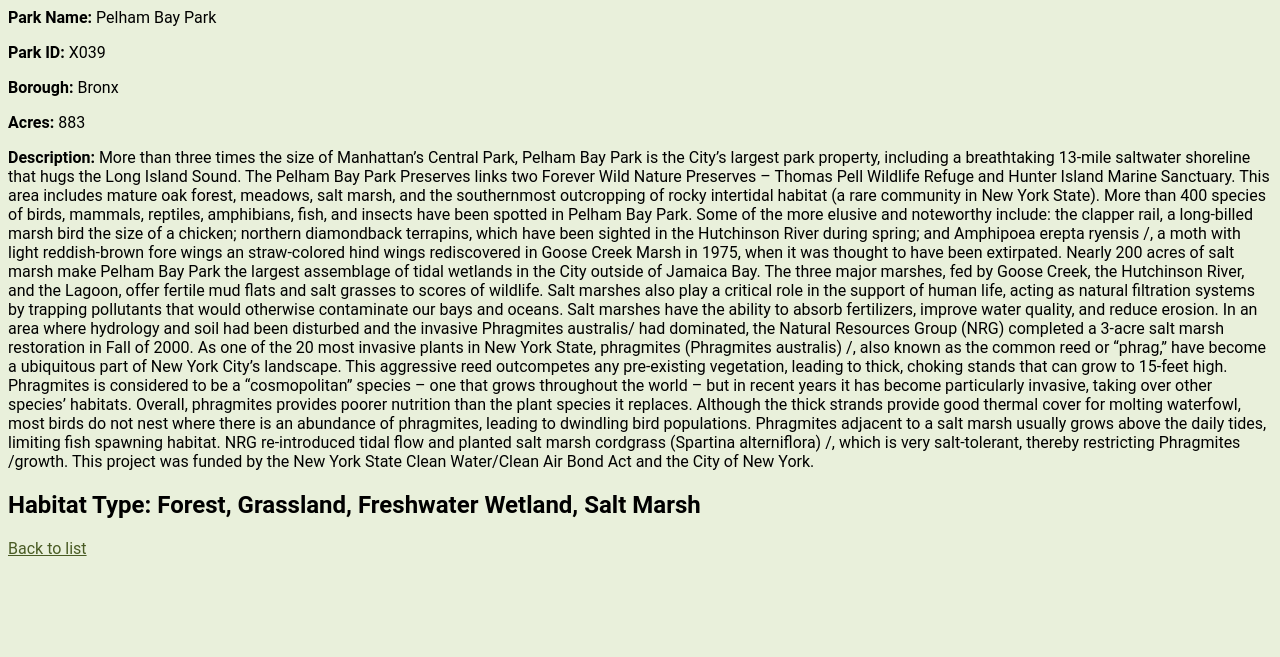
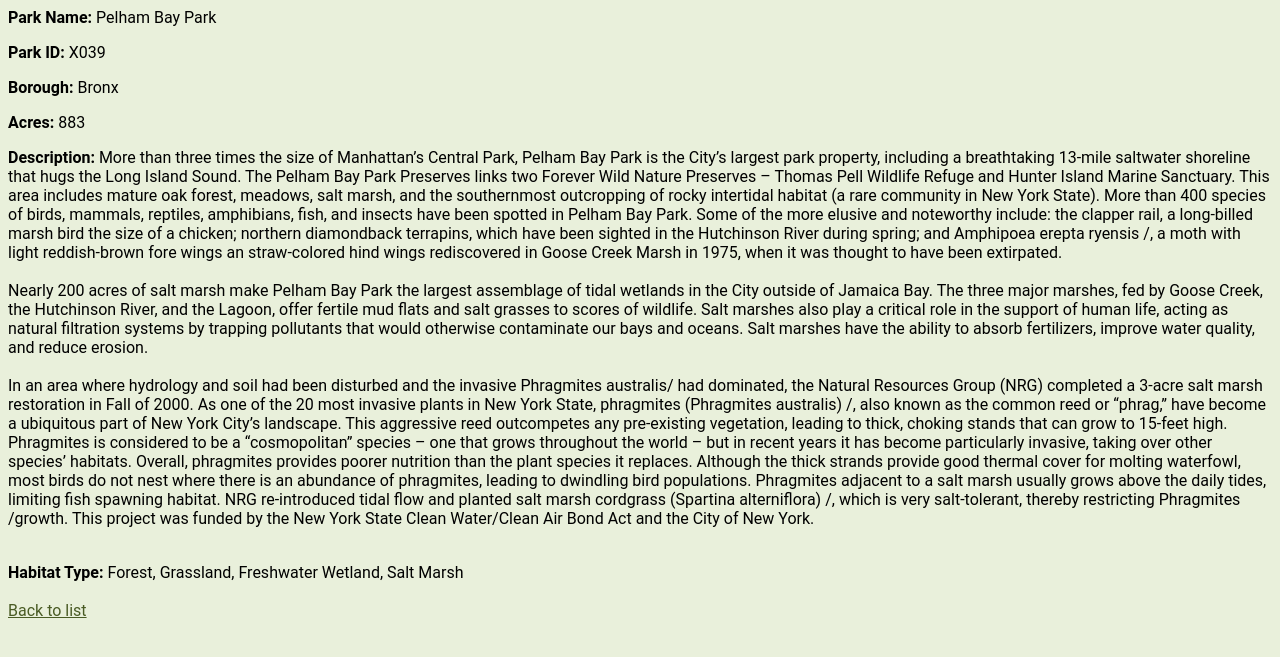
Before and after one commit to annabellamelvin/annabellamelvin.github.io, a Jekyll site: the page Nature_Preserves/parks/X039_883.html, which Jekyll copies as it is, in a window 1280 px wide. Shown: the top 657 px of the page. Built offline with Jekyll 4.4.1, drawn with Linux system fonts in a browser that asks for light colours; part of the change alters nothing that is shown.

```diff
--- a/Nature_Preserves/parks/X039_883.html
+++ b/Nature_Preserves/parks/X039_883.html
@@ -24,16 +24,14 @@
          marsh bird the size of a chicken; northern diamondback terrapins, which have been
          sighted in the Hutchinson River during spring; and Amphipoea erepta ryensis /, a moth
          with light reddish-brown fore wings an straw-colored hind wings rediscovered in Goose
-         Creek Marsh in 1975, when it was thought to have been extirpated.&#xD;
-         &#xD;
+         Creek Marsh in 1975, when it was thought to have been extirpated.<br/><br/>
          Nearly 200 acres of salt marsh make Pelham Bay Park the largest assemblage of tidal
          wetlands in the City outside of Jamaica Bay. The three major marshes, fed by Goose
          Creek, the Hutchinson River, and the Lagoon, offer fertile mud flats and salt grasses
          to scores of wildlife. Salt marshes also play a critical role in the support of human
          life, acting as natural filtration systems by trapping pollutants that would otherwise
          contaminate our bays and oceans. Salt marshes have the ability to absorb fertilizers,
-         improve water quality, and reduce erosion. &#xD;
-         &#xD;
+         improve water quality, and reduce erosion.<br/><br/>
          In an area where hydrology and soil had been disturbed and the invasive  Phragmites
          australis/ had dominated, the Natural Resources Group (NRG) completed a 3-acre salt
          marsh restoration in Fall of 2000. As one of the 20 most invasive plants in New York
@@ -49,9 +47,9 @@
          tides, limiting fish spawning habitat. NRG re-introduced tidal flow and planted salt
          marsh cordgrass  (Spartina alterniflora) /, which is very salt-tolerant, thereby restricting
          Phragmites /growth. This project was funded by the New York State Clean Water/Clean
-         Air Bond Act and the City of New York. &#xD;
+         Air Bond Act and the City of New York. <br/><br/>
 
       </p>
-      <h2><b>Habitat Type: </b>Forest, Grassland, Freshwater Wetland, Salt Marsh
+      <p><b>Habitat Type: </b>Forest, Grassland, Freshwater Wetland, Salt Marsh<br/><br/>
       </h2><a href="https://annabellamelvin.github.io/Nature_Preserves/Parks.html">Back to list</a></body>
 </html>
```
